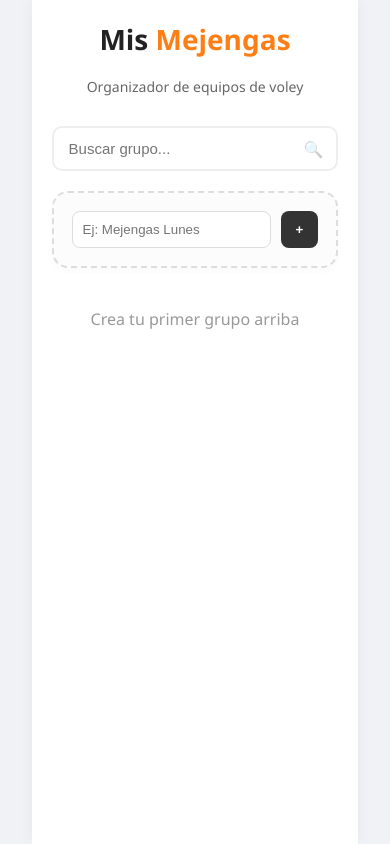
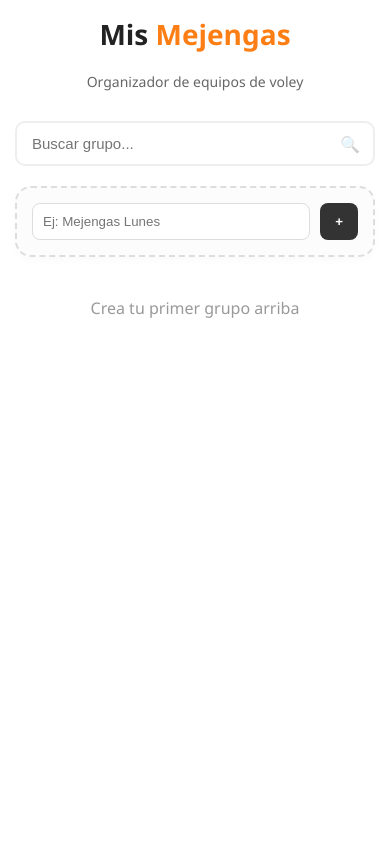
Before and after one commit to Yeremi889/App-Generaci-n-de-equipos, a React (Create React App) app: page / in a window 390 px wide. Built offline with nearby package versions, Linux system fonts and the light colour scheme.

Commit message:
editar vision en celulares

```diff
--- a/src/styles/components.css
+++ b/src/styles/components.css
@@ -1,8 +1,13 @@
+/* src/styles/components.css - VERSIÓN FINAL OPTIMIZADA (350+ Líneas) */
+
+/* --- CONFIGURACIÓN DE PANTALLA Y CONTENEDORES --- */
 .screen-content {
   padding: 20px;
   flex: 1;
-  max-width: 600px;
+  width: 100%;           /* Ocupa el 100% en celulares */
+  max-width: 600px;      /* Se centra y limita en computadoras */
   margin: 0 auto;
+  box-sizing: border-box; /* Evita que el padding rompa el diseño */
 }
 
 .header-main {
@@ -259,6 +264,7 @@
   font-size: 15px;
   outline: none;
   transition: border-color 0.2s;
+  box-sizing: border-box; /* Crucial para móviles */
 }
 
 .main-input:focus {
@@ -344,3 +350,19 @@
   50% { transform: scale(1.03); }
   100% { transform: scale(1); }
 }
+
+/* --- ADAPTABILIDAD MÓVIL (MEDIA QUERIES) --- */
+@media (max-width: 480px) {
+  .screen-content {
+    padding: 15px;      /* Menos margen lateral para aprovechar espacio */
+    width: 100vw;       /* Asegura el ancho total del dispositivo */
+  }
+
+  .header-main h1 {
+    font-size: 26px;    /* Título más pequeño para que no se corte */
+  }
+
+  .card {
+    padding: 15px;
+  }
+}
```
